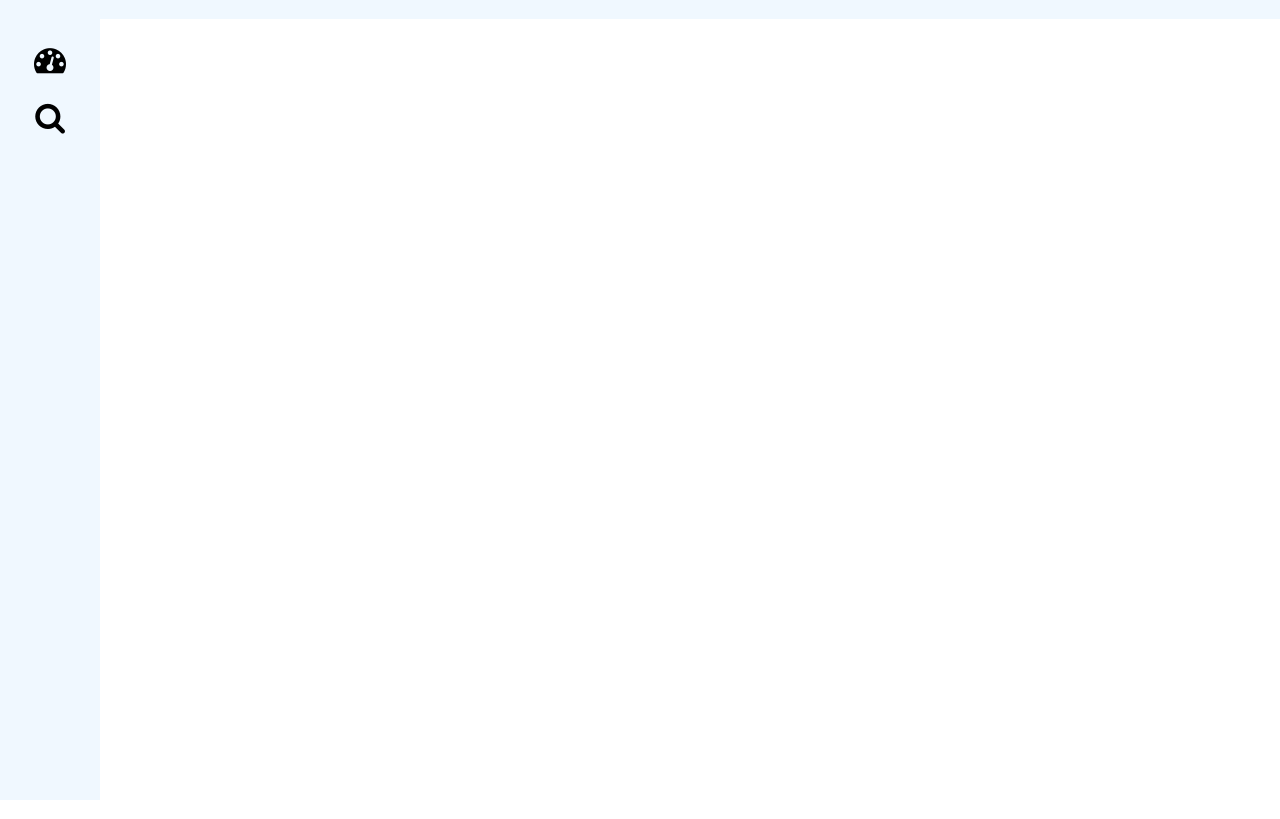
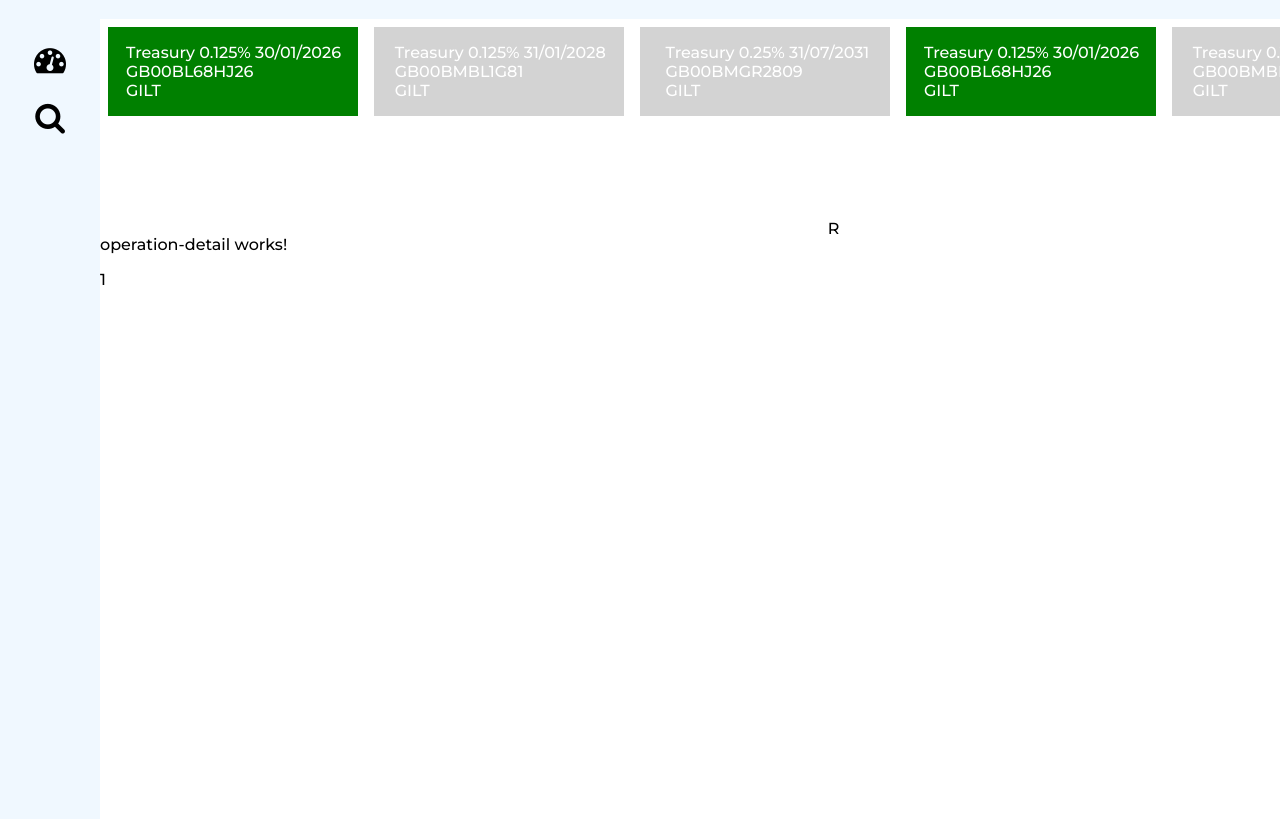
Before and after one commit to peter-breslin/angular-component, an Angular app: page /operation-details/1 in a window 1280 px wide. Before the commit this address led to /. Built offline with nearby package versions, Linux system fonts and the light colour scheme.

Commit message:
create component operation-detail + add routing

```diff
--- a/src/app/module/dashboard/dashboard.module.ts
+++ b/src/app/module/dashboard/dashboard.module.ts
@@ -1,23 +1,33 @@
-import { NgModule } from '@angular/core';
+import { Component, NgModule } from '@angular/core';
 import { CommonModule } from '@angular/common';
 import { RouterModule, Routes} from '@angular/router';
 
 import { DashboardComponent } from './features/dashboard/dashboard/dashboard.component';
 import { OperationItemComponent } from './features/operation-list/operation-item/operation-item.component';
 import { OperationListComponent } from './features/operation-list/operation-list.component';
+import { OperationDetailComponent } from './features/operation-detail/operation-detail/operation-detail.component';
 
 import { MockOperationDataProviderService } from './features/dashboard/dashboard/services/operation-data/mock-operation-data-provider.service';
 import { OperationDataService } from './features/dashboard/dashboard/services/operation-data/operation-data.service';
 
-const routes: Routes = [
-  { path: '', component: DashboardComponent }
+
+
+const routes: Routes = [{
+  path: '', component: DashboardComponent,
+  children : [
+    { path:'operation-details/:id', component: OperationDetailComponent }
+  ]
+
+  }
 ];
 
 @NgModule({
   declarations: [
     DashboardComponent,
     OperationItemComponent,
-    OperationListComponent],
+    OperationListComponent,
+    OperationDetailComponent],
+
   imports: [
     CommonModule,
     RouterModule.forChild(routes)
--- a/src/app/module/dashboard/features/dashboard/dashboard/dashboard.component.html
+++ b/src/app/module/dashboard/features/dashboard/dashboard/dashboard.component.html
@@ -1,5 +1,5 @@
 <div class="container-dashboard">
     <div class="dashboard-header"><app-operation-list /></div>
-    <div class="dashboard-left">L</div>
+    <div class="dashboard-left"><router-outlet/></div>
     <div class="dashboard-right">R</div>
 </div>
--- /dev/null
+++ b/src/app/module/dashboard/features/operation-detail/operation-detail/operation-detail.component.html
@@ -0,0 +1,3 @@
+<p>operation-detail works!</p>
+
+{{ this?.id }}
--- /dev/null
+++ b/src/app/module/dashboard/features/operation-detail/operation-detail/operation-detail.component.ts
@@ -0,0 +1,22 @@
+import { Component, signal } from '@angular/core';
+import { ActivatedRoute } from '@angular/router';
+
+@Component({
+  selector: 'app-operation-detail',
+  standalone:false,
+  templateUrl: './operation-detail.component.html',
+  styleUrl: './operation-detail.component.css'
+})
+export class OperationDetailComponent {
+
+  //id = signal('');
+  id:string = "";
+
+  constructor(private activatedRoute:ActivatedRoute){
+    this.activatedRoute.params.subscribe((params) => {
+      //this.id.set(params['id']);
+      this.id = params['id'];
+    });
+  }
+
+}
--- a/src/app/module/dashboard/features/operation-list/operation-item/operation-item.component.html
+++ b/src/app/module/dashboard/features/operation-list/operation-item/operation-item.component.html
@@ -1,5 +1,5 @@
 
-<div class="container-operation-item" [ngClass]="operation?.status == 1 ? 'color-alert' : 'color-default'">
+<div class="container-operation-item" [ngClass]="operation?.status == 1 ? 'color-alert' : 'color-default'" (click)="onNavigateTo()">
     <div class="operation-item-header"><ng-container [ngTemplateOutlet]="headerTemplate || defaultHeaderTemplate" /></div>
     <div class="operation-item-footer"><ng-container [ngTemplateOutlet]="contentTemplate || defaultContentTemplate" [ngTemplateOutletContext]="{ $implicit: operation}" /></div>
 </div>
--- a/src/app/module/dashboard/features/operation-list/operation-item/operation-item.component.ts
+++ b/src/app/module/dashboard/features/operation-list/operation-item/operation-item.component.ts
@@ -1,6 +1,7 @@
 import { AfterViewInit, Component, Input, TemplateRef } from '@angular/core';
 
 import { IOperation } from '../../dashboard/dashboard/services/operation-data/operation-interface-model';
+import { Router } from '@angular/router';
 
 @Component({
   selector: 'app-operation-item',
@@ -13,10 +14,18 @@ export class OperationItemComponent implements AfterViewInit {
   @Input() headerTemplate:TemplateRef<any> | undefined;
   @Input() contentTemplate:TemplateRef<IOperation> | undefined;
 
+  constructor(private router:Router){}
+
   // @ViewChild('container', { read: ViewContainerRef }) container!: ViewContainerRef;
   // @ViewChild('defaultTemplate') defaultTemplate!: TemplateRef<any>;
 
   ngAfterViewInit(): void {
   //  this.container.createEmbeddedView(this.defaultTemplate);
   }
+
+  onNavigateTo(){
+    this.router.navigate(['/operation-details', this.operation?.isin]);
+  }
+
+
 }
```
Also changed, not shown: src/app/module/dashboard/features/operation-detail/operation-detail/operation-detail.component.css (added), 1 other file (tests, documents, lock files or other folders).
